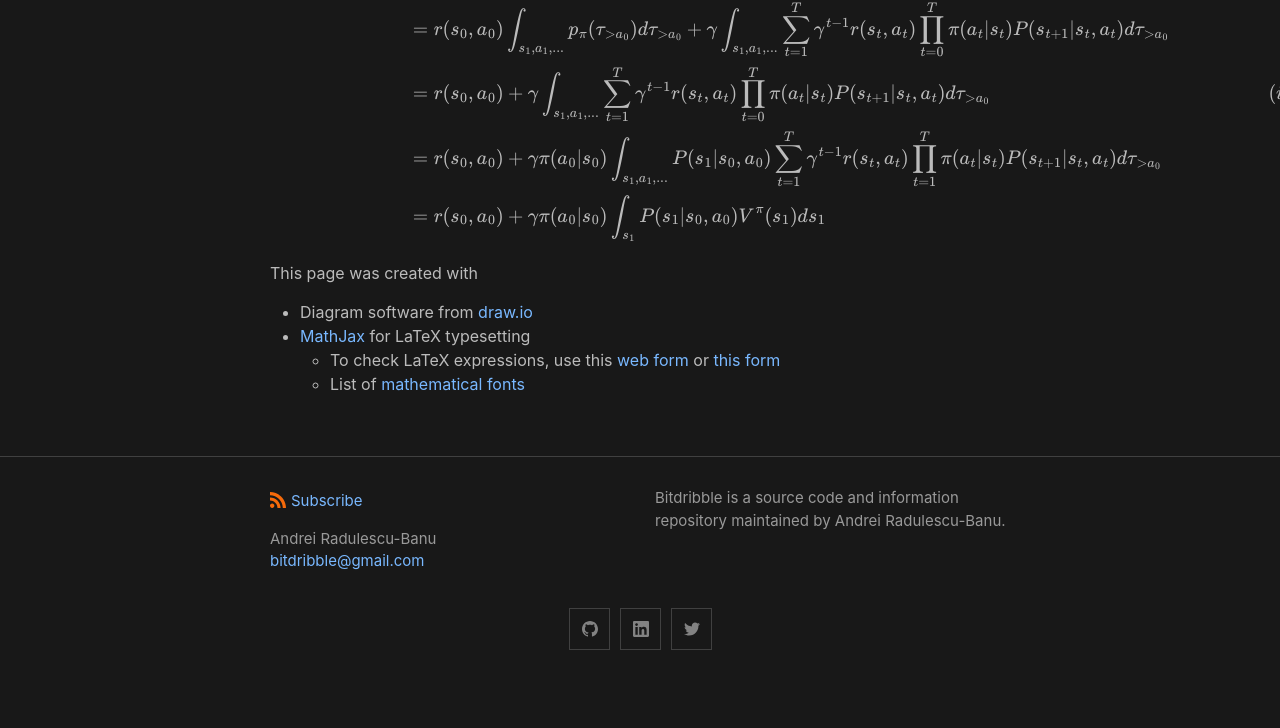
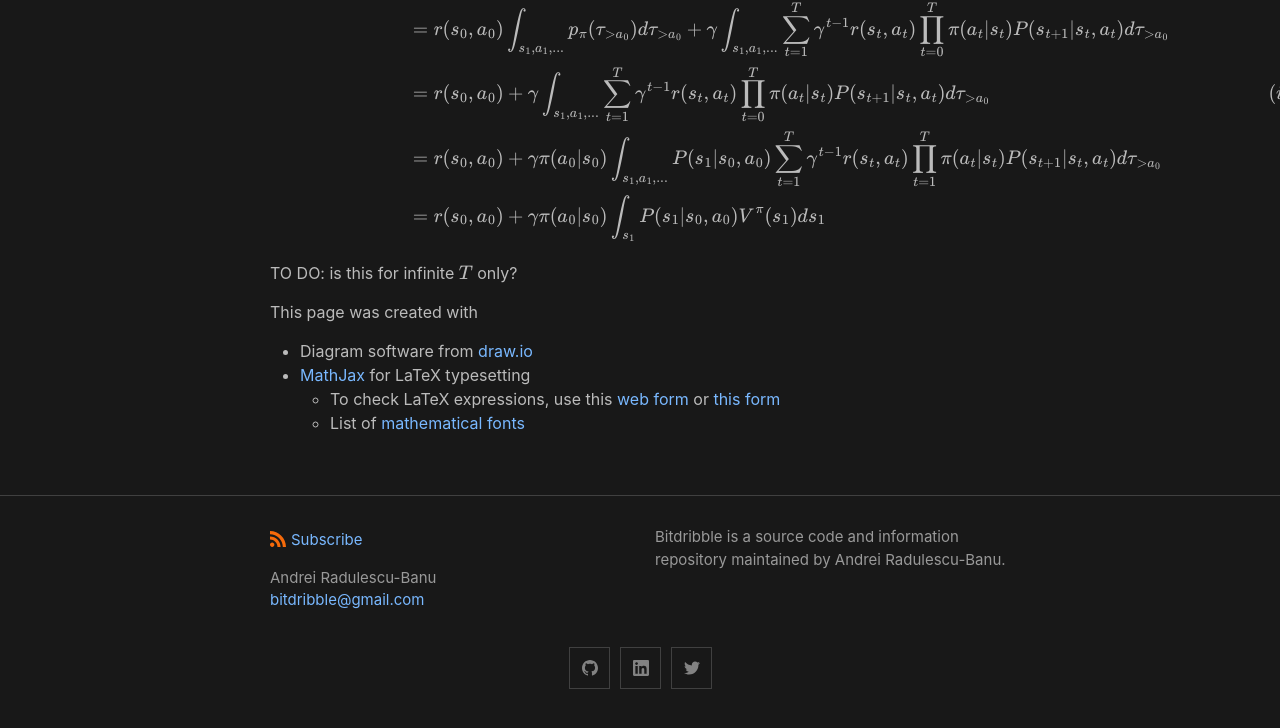
Before and after one commit to analytiq-hub/sigagent.github.io, a Jekyll site: the page built from machine_learning/_posts/2021-01-22-reinforce.md, in a window 1280 px wide and 900 px high, scrolled down 5856 px. Shown: the top 728 px of the window. Built offline with Jekyll 4.4.1, drawn with Linux system fonts in a browser that asks for light colours; formulas are drawn with MathJax 3; a script that is not in the unit is left out.

Commit message:
*** empty log message ***

```diff
--- a/machine_learning/_posts/2021-01-22-reinforce.md
+++ b/machine_learning/_posts/2021-01-22-reinforce.md
@@ -214,6 +214,8 @@ Q^\pi(s_0, a_0) & = \int_{s_1, a_1, ...} \sum_{t=0}^{T} \gamma^{t} r(s_t, a_t) p
 \end{align}
 $$
 
+TO DO: is this for infinite $$T$$ only?
+
 
 This page was created with
 * Diagram software from [draw.io](https://draw.io)
```
